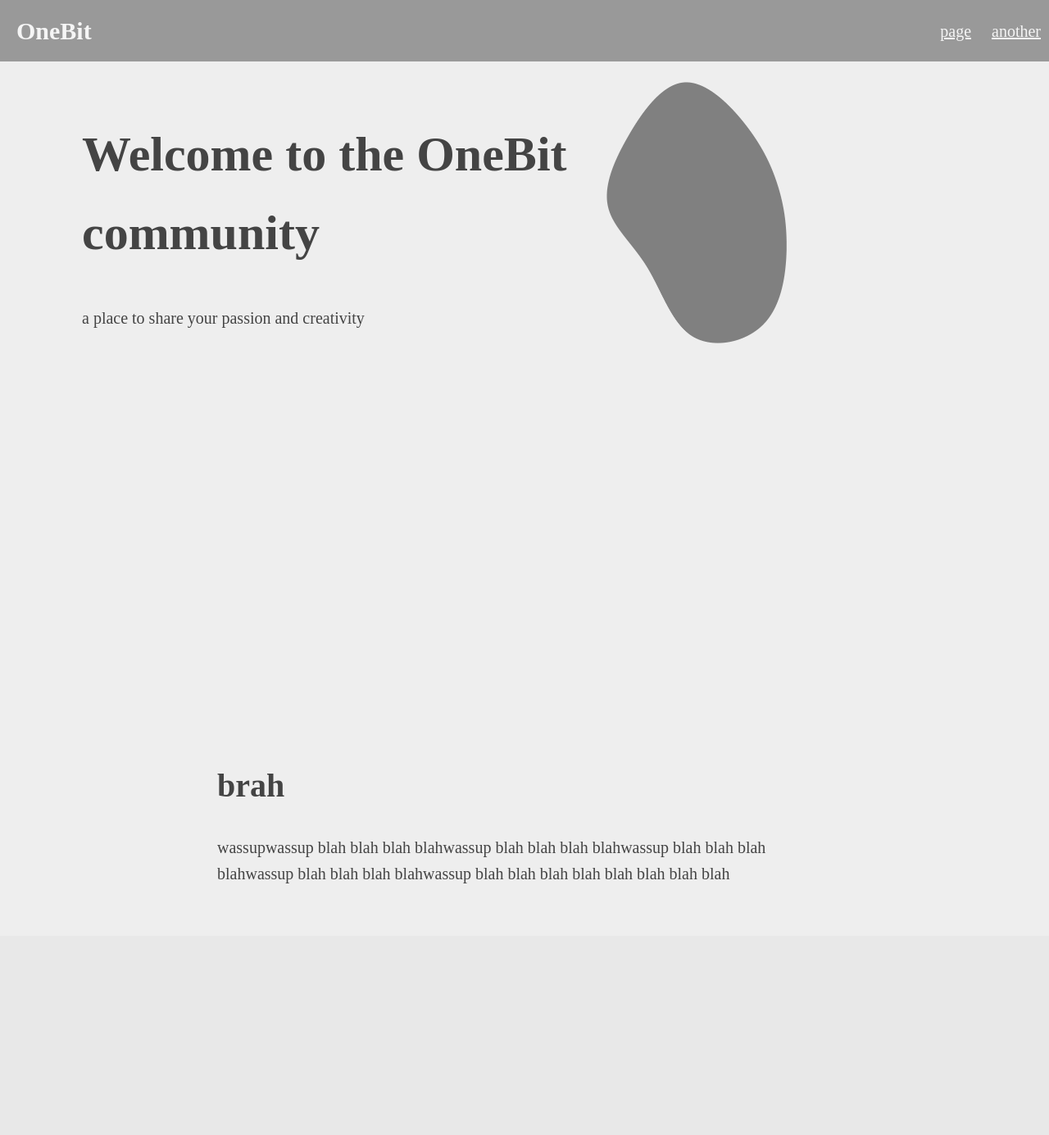
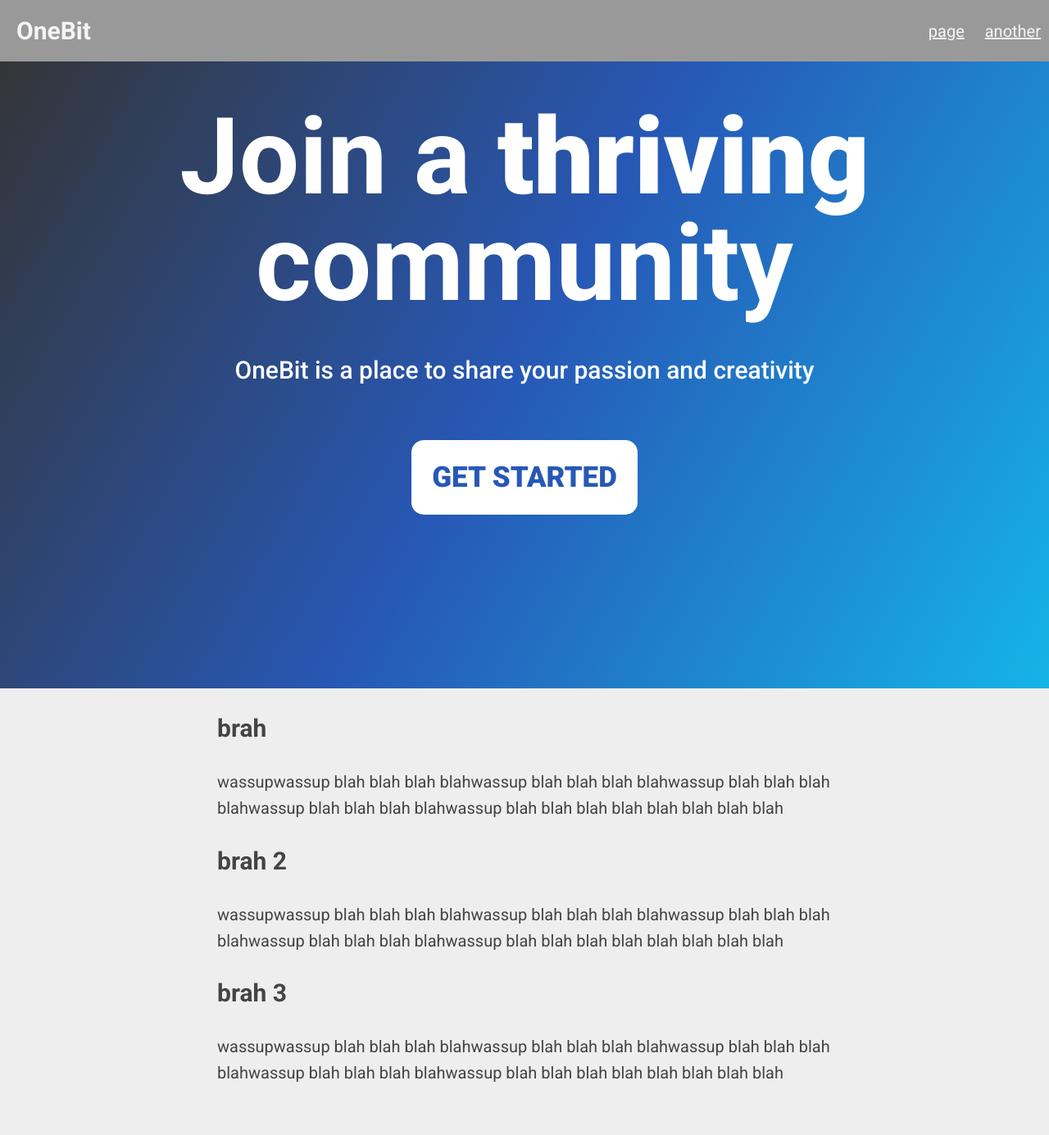
Before and after one commit to David35k/13COMProject, a Python web app: template templates/index.html in a window 1280 px wide. Shown: the whole page at 82% size. Before the commit the page ends 1078 px from the top, so only its background shows below. Run offline with Jinja, Linux system fonts and the light colour scheme; the template is opened without the code that fills it, so the values that code supplies are empty.

Commit message:
looks like the thing yippee

```diff
--- /dev/null
+++ b/static/style/font.css
@@ -0,0 +1,71 @@
+.roboto-thin {
+    font-family: "Roboto", sans-serif;
+    font-weight: 100;
+    font-style: normal;
+}
+
+.roboto-light {
+    font-family: "Roboto", sans-serif;
+    font-weight: 300;
+    font-style: normal;
+}
+
+.roboto-regular {
+    font-family: "Roboto", sans-serif;
+    font-weight: 400;
+    font-style: normal;
+}
+
+.roboto-medium {
+    font-family: "Roboto", sans-serif;
+    font-weight: 500;
+    font-style: normal;
+}
+
+.roboto-bold {
+    font-family: "Roboto", sans-serif;
+    font-weight: 700;
+    font-style: normal;
+}
+
+.roboto-black {
+    font-family: "Roboto", sans-serif;
+    font-weight: 900;
+    font-style: normal;
+}
+
+.roboto-thin-italic {
+    font-family: "Roboto", sans-serif;
+    font-weight: 100;
+    font-style: italic;
+}
+
+.roboto-light-italic {
+    font-family: "Roboto", sans-serif;
+    font-weight: 300;
+    font-style: italic;
+}
+
+.roboto-regular-italic {
+    font-family: "Roboto", sans-serif;
+    font-weight: 400;
+    font-style: italic;
+}
+
+.roboto-medium-italic {
+    font-family: "Roboto", sans-serif;
+    font-weight: 500;
+    font-style: italic;
+}
+
+.roboto-bold-italic {
+    font-family: "Roboto", sans-serif;
+    font-weight: 700;
+    font-style: italic;
+}
+
+.roboto-black-italic {
+    font-family: "Roboto", sans-serif;
+    font-weight: 900;
+    font-style: italic;
+}
--- a/static/style/index.css
+++ b/static/style/index.css
@@ -1,19 +1,24 @@
 header {
     height: 100vh;
     display: flex;
+    flex-direction: column;
+    align-items: center;
 }
 
 #headTextDiv {
-    max-width: 50%;
-    margin-left: 100px;
+    text-align: center;
+    padding: 50px;
+    padding-top: 0;
+    line-height: 1;
+    color: white;
 }
 
 #headTextDiv>h1 {
-    font-size: 60px;
+    font-size: 130px;
+    margin-bottom: 50px;
 }
 
-/* BLOBS */
-
-#blob1 {
-    width: 50%;
+#headTextDiv>aside {
+    font-size: 30px;
+    margin-bottom: 20px;
 }
--- a/static/style/main.css
+++ b/static/style/main.css
@@ -5,6 +5,15 @@ body {
     padding: 0;
     color: #444;
     background-color: #eee;
+    font-family: "Roboto", sans-serif;
+}
+
+.background-gradient {
+    background-image: linear-gradient(120deg, #343434, #2758B6, #15B4E7);
+}
+
+.background-gradient-inverted {
+    background-image: linear-gradient(120deg, #15B4E7, #2758B6, #343434);
 }
 
 .centerContent {
@@ -38,3 +47,12 @@ nav>h2 {
     color: whitesmoke;
     margin: 20px;
 }
+
+.action-button {
+    padding: 25px;
+    font-size: 35px;
+    border-radius: 15px;
+    border: none;
+    background-color: white;
+    color: #2758B6;
+}
--- a/templates/_layout.html
+++ b/templates/_layout.html
@@ -5,8 +5,17 @@
     <meta charset="UTF-8">
     <meta name="viewport" content="width=device-width, initial-scale=1.0">
     <title>{% block title %}Default Title{% endblock title %}</title>
+
+    <!-- styles -->
     <link rel="stylesheet" href="/static/style/main.css">
     {% block style %} {% endblock style %}
+
+    <!-- fonts -->
+    <link rel="preconnect" href="https://fonts.googleapis.com">
+    <link rel="preconnect" href="https://fonts.gstatic.com" crossorigin>
+    <link
+        href="https://fonts.googleapis.com/css2?family=Roboto:ital,wght@0,100;0,300;0,400;0,500;0,700;0,900;1,100;1,300;1,400;1,500;1,700;1,900&display=swap"
+        rel="stylesheet">
 </head>
 
 <body>
@@ -19,7 +28,7 @@
             <a href="/another">another</a>
         </div>
     </nav>
-    <div style="margin-top: 100px;">
+    <div>
         {% block content %}
         {% endblock content%}
     </div>
--- a/templates/index.html
+++ b/templates/index.html
@@ -4,23 +4,34 @@
 
 {% block style %}
 <link rel="stylesheet" href="/static/style/index.css">
+<link rel="stylesheet" href="/static/style/font.css">
 {% endblock style %}
 
 {% block content %}
-<header>
+<header class="background-gradient">
     <div id="headTextDiv">
-        <h1>Welcome to the OneBit community</h1>
-        <aside>a place to share your passion and creativity</aside>
+        <h1 class="roboto-bold">Join a <span class="roboto-black">thriving</span> community</h1>
+        <aside class="roboto-medium">OneBit is a place to share your passion and creativity</aside>
     </div>
-    <div id="headBlobs">
-        <img src="/static/images/blobs/Vector.png" id="blob1">
-    </div>
+    <button class="action-button roboto-black">GET STARTED</button>
 </header>
 <div class="centerContent">
     <div class="normalContent">
-        <h1>brah</h1>
-        <p>wassupwassup blah blah blah blahwassup blah blah blah blahwassup blah blah blah blahwassup blah blah blah
-            blahwassup blah blah blah blah blah blah blah blah</p>
+        <section>
+            <h1>brah</h1>
+            <p>wassupwassup blah blah blah blahwassup blah blah blah blahwassup blah blah blah blahwassup blah blah blah
+                blahwassup blah blah blah blah blah blah blah blah</p>
+        </section>
+        <section>
+            <h1>brah 2</h1>
+            <p>wassupwassup blah blah blah blahwassup blah blah blah blahwassup blah blah blah blahwassup blah blah blah
+                blahwassup blah blah blah blah blah blah blah blah</p>
+        </section>
+        <section>
+            <h1>brah 3</h1>
+            <p>wassupwassup blah blah blah blahwassup blah blah blah blahwassup blah blah blah blahwassup blah blah blah
+                blahwassup blah blah blah blah blah blah blah blah</p>
+        </section>
     </div>
 </div>
 
```
